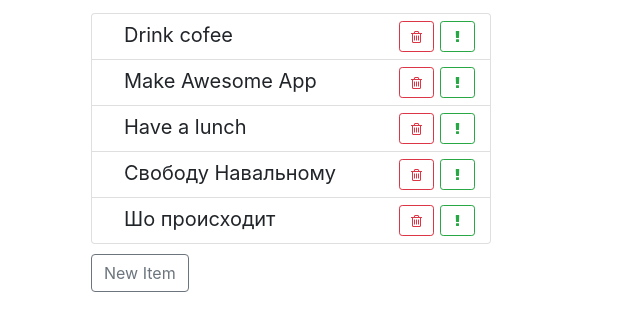
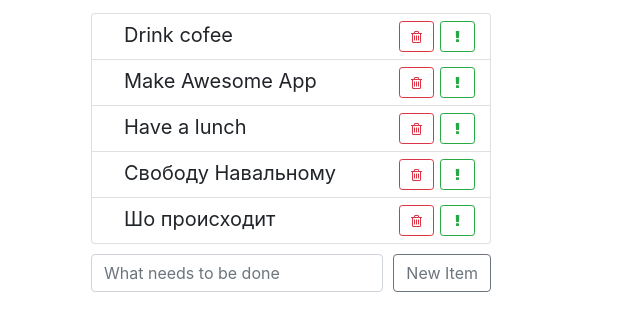
Before and after one commit to allabarabash/todo, a React app: page / in a window 1280 px wide. Shown: the part 145-476 px from the top of the page, without its empty margins (349-989 px from the left). Built offline with nearby package versions, Linux system fonts and the light colour scheme.

Commit message:
adding of a new item

```diff
--- a/src/components/app/app.js
+++ b/src/components/app/app.js
@@ -65,7 +65,6 @@ export default class App extends Component {
     addItem = (text) => {
         // generate id
         const newItem = this.createTodoItem(text)
-        console.log(newItem)
         // add element to the array
         this.setState(({todoData}) => {
             // new state;
@@ -127,7 +126,8 @@ export default class App extends Component {
                     onToggleImportant = { this.onToggleImportant}
                     onToggleDone = { this.onToggleDone }/>
 
-                    <ItemAddForm onItemAdded={ this.addItem }/>
+                    <ItemAddForm onItemAdded={ this.addItem }
+                                 blablup={3}/>
             </div>
         )
 
--- a/src/components/item-add-form/item-add-form.css
+++ b/src/components/item-add-form/item-add-form.css
@@ -1,3 +1,7 @@
 .item-add-form {
     margin-top: 10px;
 }
+
+.item-add-form input {
+    margin-right: 10px;
+}
--- a/src/components/item-add-form/item-add-form.js
+++ b/src/components/item-add-form/item-add-form.js
@@ -3,16 +3,39 @@ import React, { Component } from 'react'
 import './item-add-form.css'
 
 export default class ItemAddForm extends Component {
+
+    state = {
+        label: ''
+    }
+    onLabelChange = (e) => {
+        this.setState({
+            label: e.target.value.toUpperCase()
+        })
+    }
+
+    onSubmit = (e) => {
+        e.preventDefault()
+        this.props.onItemAdded(this.state.label)
+        this.setState({
+           label: ''
+        })
+    }
+
     render() {
         return (
-            <div className="item-add-form">
+            <form className="item-add-form d-flex"
+                    onSubmit={this.onSubmit}>
+                <input type="text"
+                       className="form-control"
+                       onChange={this.onLabelChange}
+                       value={this.state.label}
+                       placeholder="What needs to be done" />
                 <button
                     className="btn btn-outline-secondary"
-                    onClick={() => this.props.onItemAdded('Hello world')}
-                >
+                    onClick={() => this.props.onItemAdded('Hello world')}>
                     New Item
                 </button>
-            </div>
+            </form>
         )
     }
 }
```
